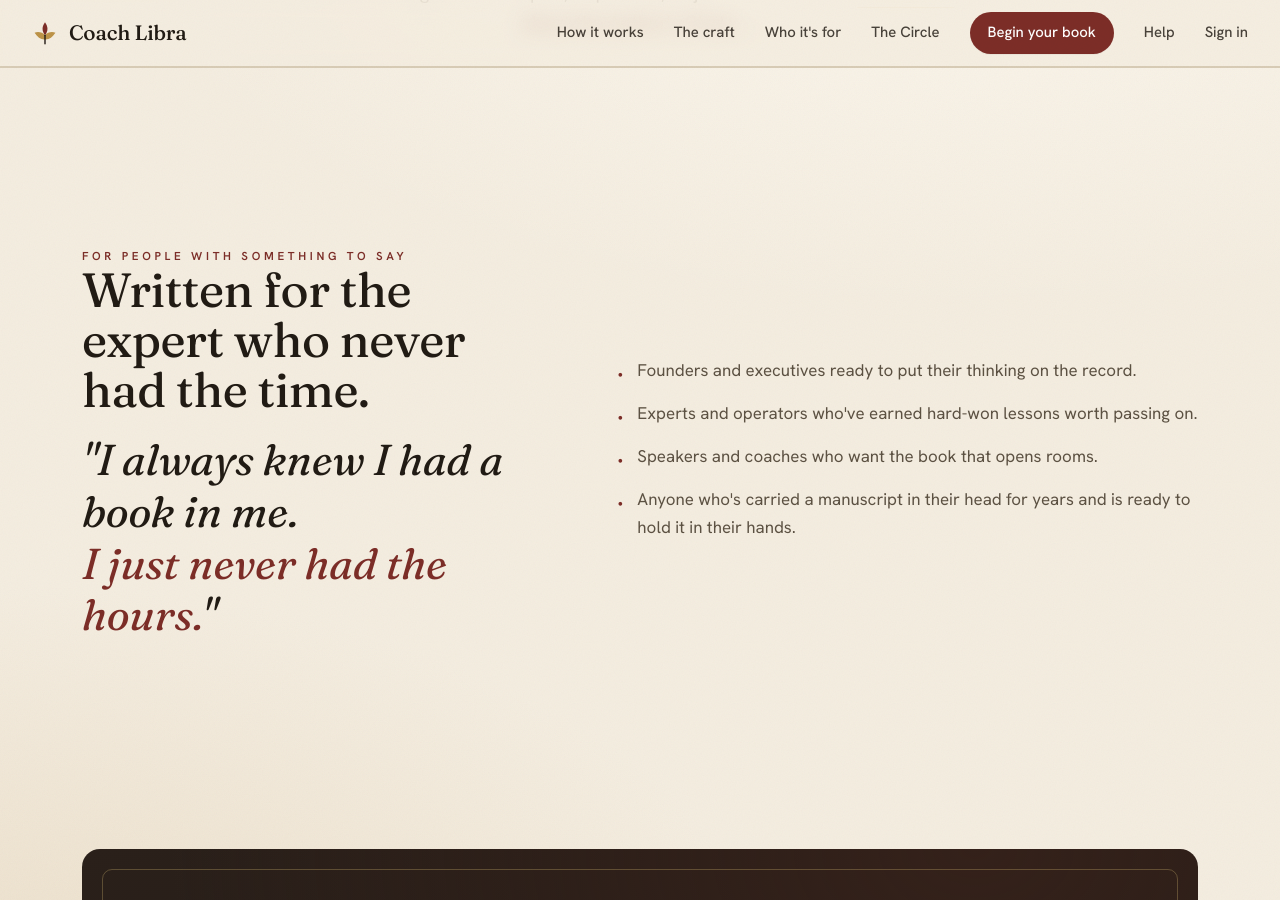
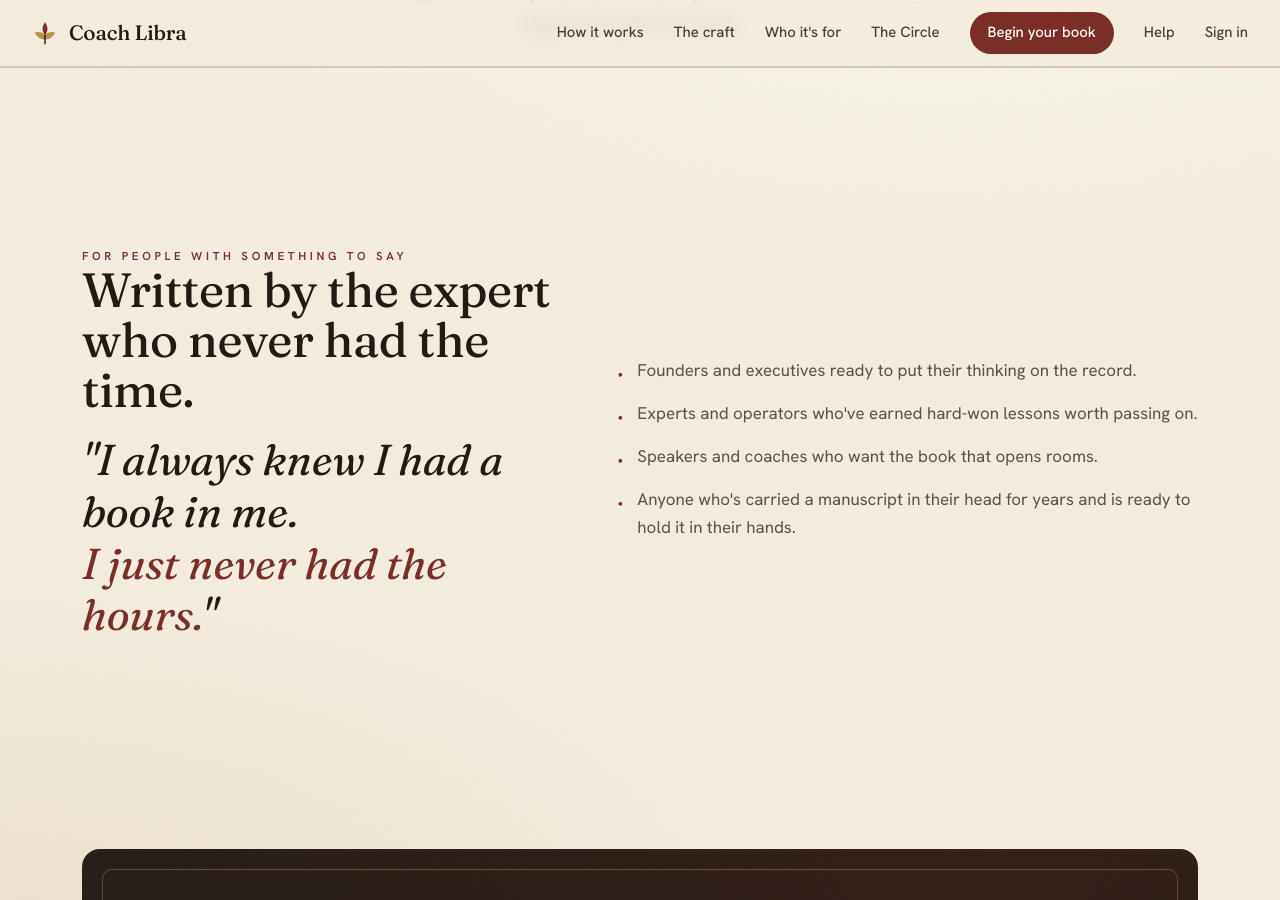
Before and after one commit to ajcrabill/coach-libra-website, a Jekyll site: the page built from index.html, in a window 1280 px wide and 900 px high, scrolled down 4091 px. Built offline with Jekyll 4.4.1, drawn with Linux system fonts in a browser that asks for light colours.

Commit message:
site: Written for → Written by across all four pages

```diff
--- a/dialog.html
+++ b/dialog.html
@@ -77,7 +77,7 @@ noindex: true
     <div class="wrap who">
       <div class="reveal">
         <p class="eyebrow">For people the world quotes</p>
-        <h2>Written for the one who's always been too busy thinking to write it down.</h2>
+        <h2>Written by the one who's always been too busy thinking to write it down.</h2>
         <p class="pull">"I know exactly what the book is.<br/><span>I just never had the hours.</span>"</p>
       </div>
       <div class="reveal">
--- a/ed.html
+++ b/ed.html
@@ -76,7 +76,7 @@ pageScript: home
     <div class="wrap who">
       <div class="reveal">
         <p class="eyebrow">For the ones who do the work</p>
-        <h2>Written for the educator who never had a free hour.</h2>
+        <h2>Written by the educator who never had a free hour.</h2>
         <p class="pull">"I always knew I had a book in me.<br/><span>I just never had the hours.</span>"</p>
       </div>
       <div class="reveal">
--- a/esb.html
+++ b/esb.html
@@ -87,7 +87,7 @@ noindex: true
     <div class="wrap who">
       <div class="reveal">
         <p class="eyebrow">For the people who govern</p>
-        <h2>Written for the leader who never had a free hour.</h2>
+        <h2>Written by the leader who never had a free hour.</h2>
         <p class="pull">"We did something that mattered here.<br/><span>Someone should write it down.</span>"</p>
       </div>
       <div class="reveal">
--- a/index.html
+++ b/index.html
@@ -89,7 +89,7 @@ pageScript: home
     <div class="wrap who">
       <div class="reveal">
         <p class="eyebrow">For people with something to say</p>
-        <h2>Written for the expert who never had the time.</h2>
+        <h2>Written by the expert who never had the time.</h2>
         <p class="pull">"I always knew I had a book in me.<br/><span>I just never had the hours.</span>"</p>
       </div>
       <div class="reveal">
```
